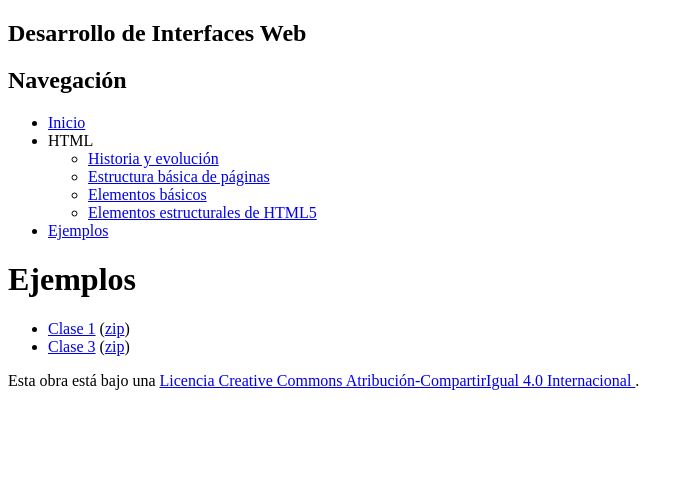
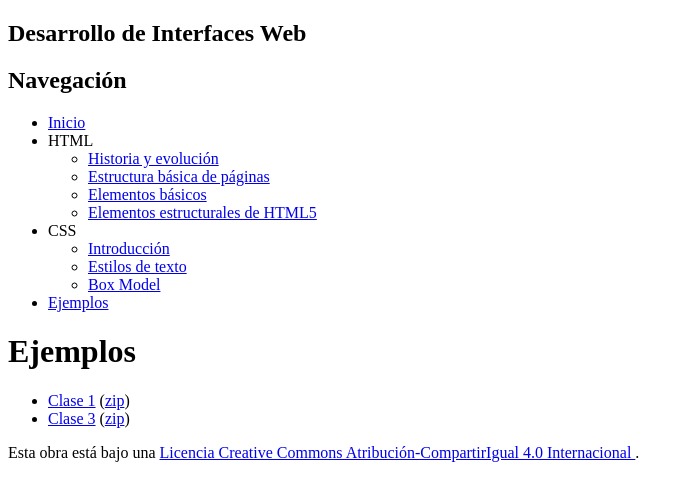
Before and after one commit to cienvaras/interfaces-web, a plain HTML site: page ejemplos/index.html in a window 1280 px wide. Shown: the whole page, without its empty margins (0-694 px from the left). Drawn offline with Linux system fonts and the light colour scheme.

Commit message:
Actualización de navegación.

```diff
--- a/ejemplos/index.html
+++ b/ejemplos/index.html
@@ -20,6 +20,13 @@
           <li><a href="../html/estructura-html5.html">Elementos estructurales de HTML5</a></li>
         </ul>
       </li>
+      <li>CSS
+        <ul class="menu menu--level2">
+          <li><a href="../css/introduccion.html">Introducción</a></li>
+          <li><a href="../css/texto.html">Estilos de texto</a></li>
+          <li><a href="../css/box-model.html">Box Model</a></li>
+        </ul>
+      </li>
       <li><a href="index.html">Ejemplos</a></li>
     </ul>
   </nav>
```
Also changed, not shown: index.html (+7 -0 lines).
